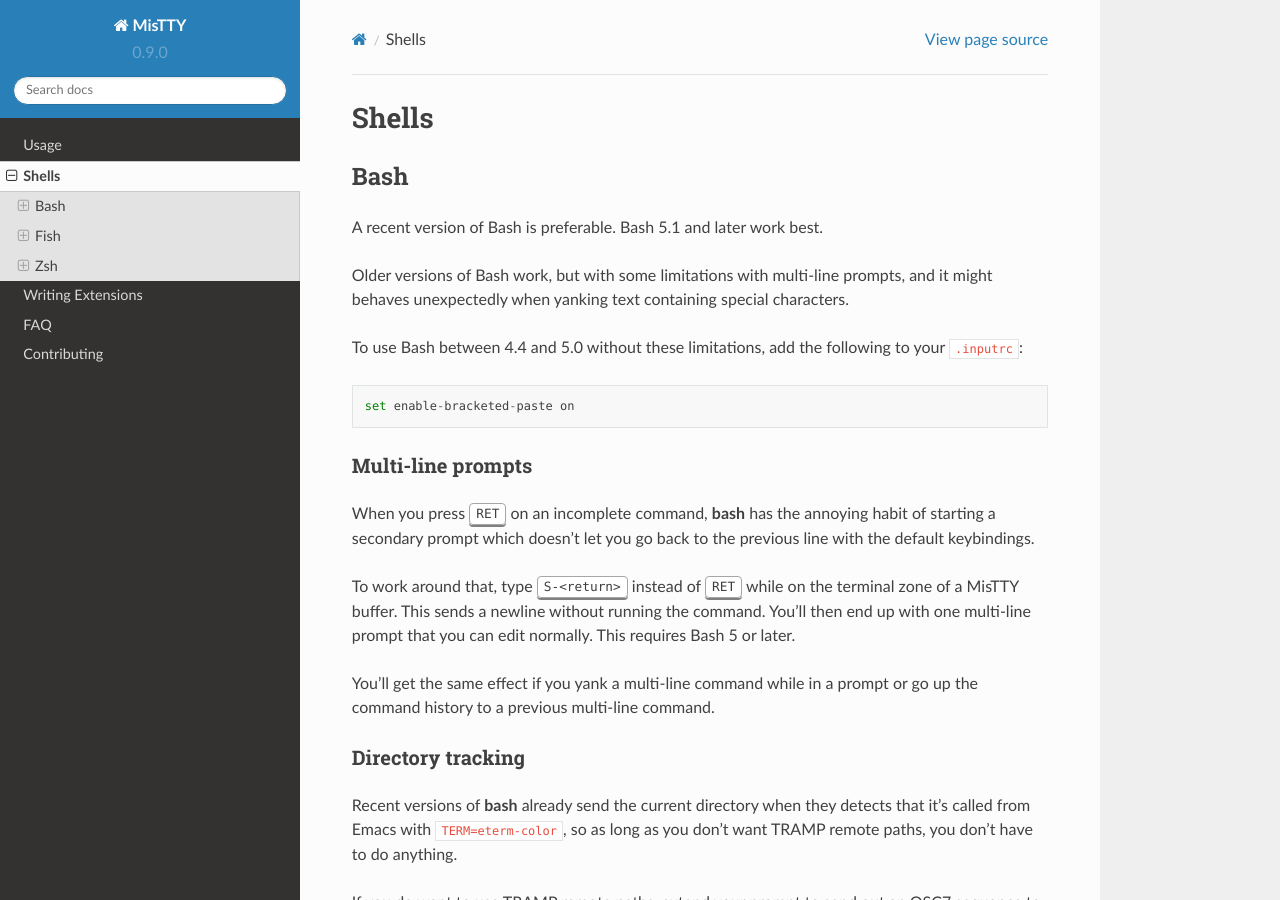
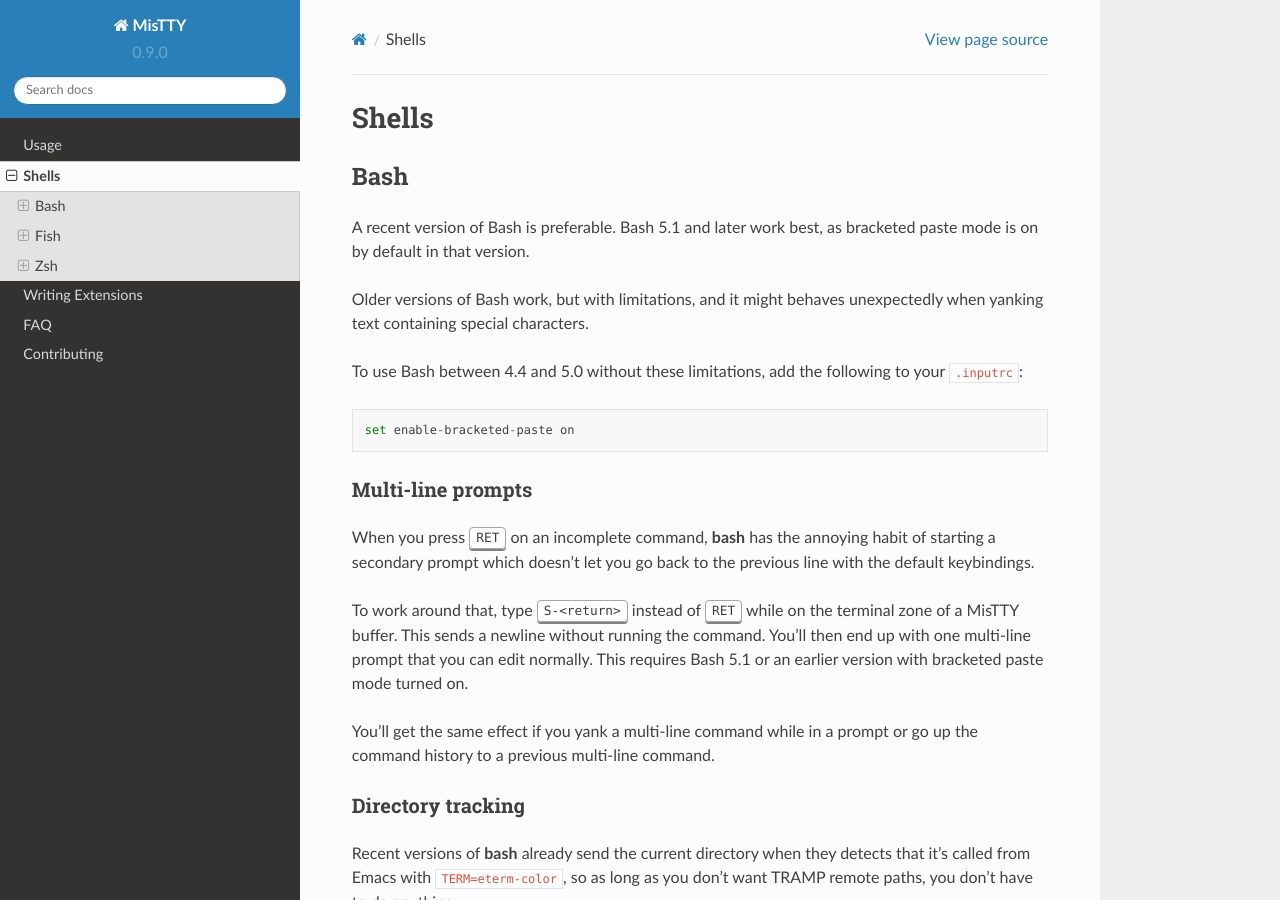
Before and after one commit to szermatt/mistty, a Sphinx documentation site: the page built from docs/source/shells.rst, in a window 1280 px wide and 900 px high. Built offline with Sphinx 7.4.7 and the Read the Docs theme 2.0.0, drawn with Linux system fonts in a browser that asks for light colours; some of the changed text lies outside the part shown.

Commit message:
Doc: mention bracketed paste mode on all shells.

```diff
--- a/docs/source/shells.rst
+++ b/docs/source/shells.rst
@@ -8,11 +8,11 @@
 Bash
 ----
 
-A recent version of Bash is preferable. Bash 5.1 and later work best.
+A recent version of Bash is preferable. Bash 5.1 and later work best,
+as bracketed paste mode is on by default in that version.
 
-Older versions of Bash work, but with some limitations with multi-line
-prompts, and it might behaves unexpectedly when yanking text
-containing special characters.
+Older versions of Bash work, but with limitations, and it might
+behaves unexpectedly when yanking text containing special characters.
 
 To use Bash between 4.4 and 5.0 without these limitations, add the
 following to your :file:`.inputrc`:
@@ -32,7 +32,8 @@
 To work around that, type :kbd:`S-<return>` instead of :kbd:`RET`
 while on the terminal zone of a MisTTY buffer. This sends a newline
 without running the command. You'll then end up with one multi-line
-prompt that you can edit normally. This requires Bash 5 or later.
+prompt that you can edit normally. This requires Bash 5.1 or an
+earlier version with bracketed paste mode turned on.
 
 You'll get the same effect if you yank a multi-line command while in a
 prompt or go up the command history to a previous multi-line command.
@@ -92,6 +93,9 @@
 
 Fish
 ----
+
+A recent version of Fish is preferable. MisTTY relies on bracketed
+paste mode, on by default, so it should not be turned off.
 
 Autosuggestions
 ^^^^^^^^^^^^^^^
@@ -185,6 +189,12 @@
 Zsh
 ---
 
+A recent version of Zsh is preferable.
+
+Zsh supports bracketed paste, which MisTTY relies on, since version
+5.1. Older versions will work, but with limitations, and you might get
+unexpected results if you yank text containing special characters.
+
 Autosuggestions
 ^^^^^^^^^^^^^^^
 
@@ -221,7 +231,8 @@
 To work around that, type :kbd:`S-<return>` instead of :kbd:`RET`
 while on the terminal zone of a MisTTY buffer. This sends a newline
 without running the command. You'll then end up with one multi-line
-prompt that you can edit normally.
+prompt that you can edit normally. This requires a version of Zsh that
+supports bracketed paste mode, 5.1 or later.
 
 You'll get the same effect if you yank a multi-line command while in a
 prompt or go up the command history to a previous multi-line command.
```
Also changed, not shown: 1 other file.
